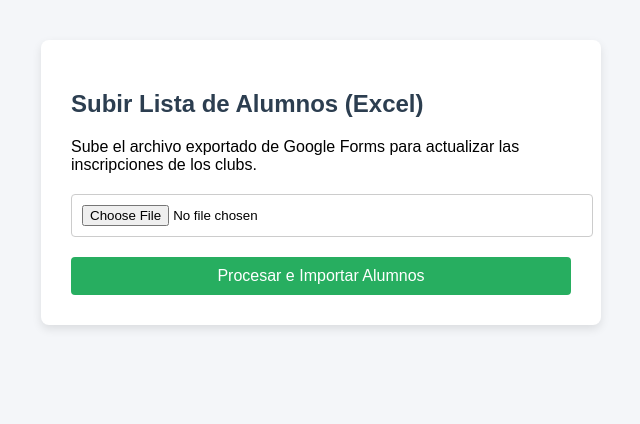
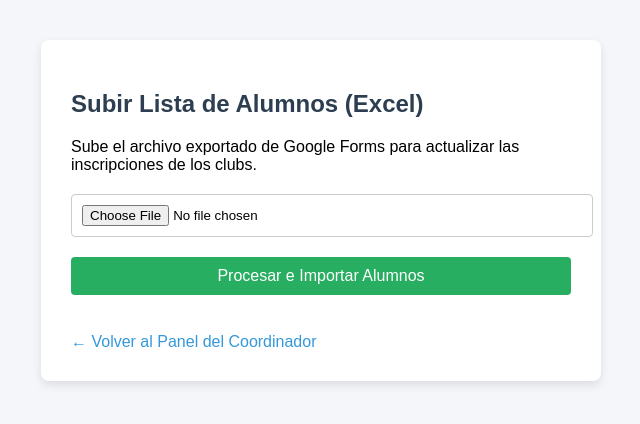
Before and after one commit to DilanLMtz/Red_Universitaria_Clubs_UTE, a Flask app: page /coordinador/subir-excel in a window 1280 px wide. Shown: the top 424 px of the page, without its empty margins (319-959 px from the left). Run offline with Flask 3, Linux system fonts and the light colour scheme; the visitor is signed in with stand-in values (Sample User, id 1).

Commit message:
feat: agregar un botón de retorno al formulario "subir excel"

```diff
--- a/app/templates/subir_excel.html
+++ b/app/templates/subir_excel.html
@@ -12,6 +12,8 @@
         button { background: #27ae60; color: white; border: none; padding: 10px 20px; font-size: 16px; border-radius: 4px; cursor: pointer; width: 100%; }
         button:hover { background: #219653; }
         .mensaje { margin-top: 15px; padding: 10px; background: #e8f8f5; border-left: 4px solid #27ae60; color: #117a65; }
+        .back { display: inline-block; margin-top: 20px; color: #3498db; text-decoration: none; }
+        .back:hover { text-decoration: underline; }
     </style>
 </head>
 <body>
@@ -27,6 +29,9 @@
         {% if mensaje %}
             <div class="mensaje">{{ mensaje }}</div>
         {% endif %}
+
+        <br>
+        <a href="/coordinador" class="back">← Volver al Panel del Coordinador</a>
     </div>
 </body>
 </html>
```
